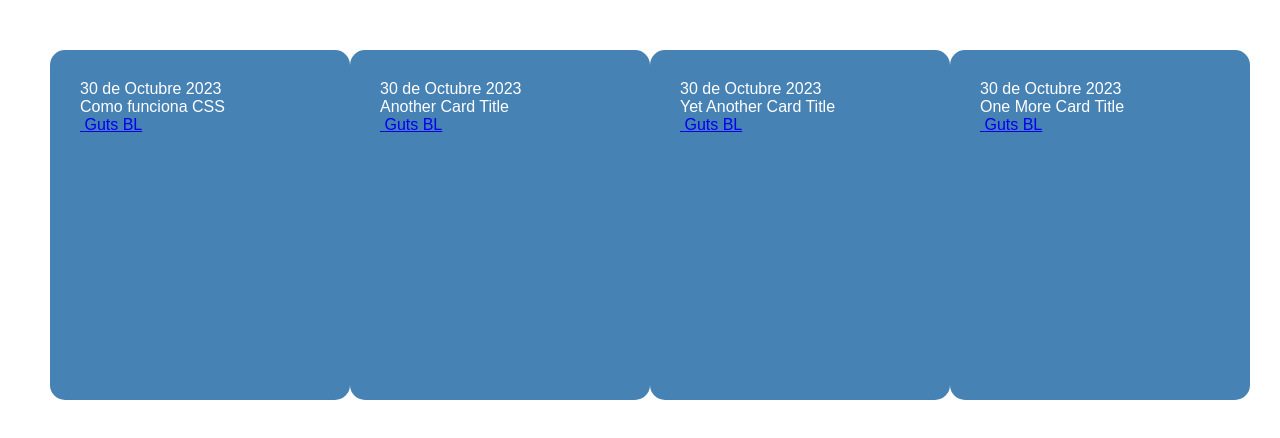
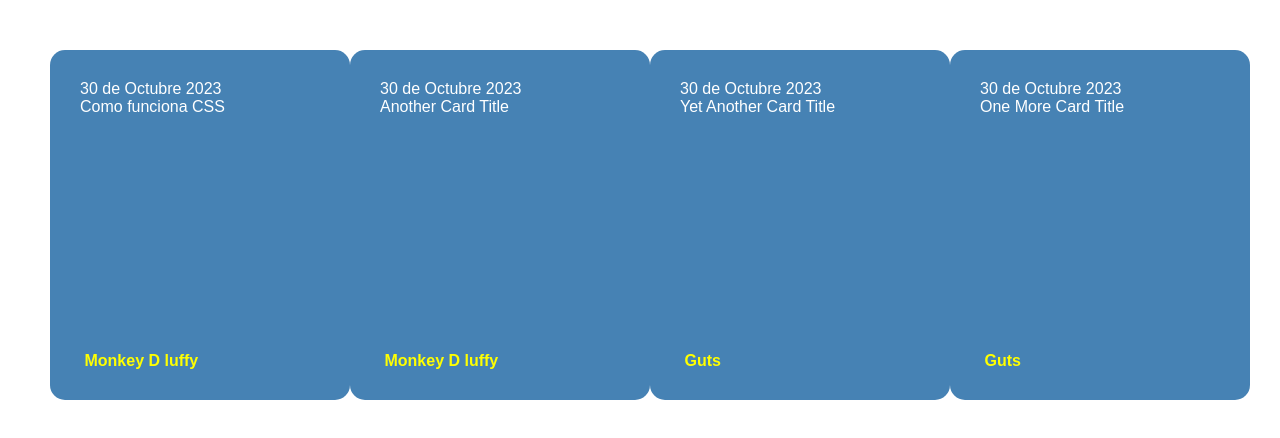
Before and after one commit to JSRETS90/Tarjetas-Animadas, a plain HTML site: page index.html in a window 1280 px wide. Shown: the top 438 px of the page. Drawn offline with Linux system fonts and the light colour scheme.

Commit message:
primer-animacion

```diff
--- a/estilos-t.css
+++ b/estilos-t.css
@@ -25,3 +25,22 @@ body{
 
     transition: all 0.3s ease;
 }
+
+.cards .card a{
+    color: yellow;
+    text-decoration: none;
+    font-weight: bolder;
+}
+
+.cards .card a:hover{
+    color: lightgoldenrodyellow;
+}
+
+.cards .card .header{
+    flex: 1;
+}
+
+.cards .card:hover{
+    margin-right: 80px;
+    transform: rotate(3deg) translateY(-15px);
+}
--- a/index.html
+++ b/index.html
@@ -18,7 +18,7 @@
                 <div class="autor">
                     <a href="#">
                         <img src="" alt="">
-                        <span>Guts BL</span>
+                        <span>Monkey D luffy</span>
                     </a>
                 </div>
             </div>
@@ -35,7 +35,7 @@
                 <div class="autor">
                     <a href="#">
                         <img src="" alt="">
-                        <span>Guts BL</span>
+                        <span>Monkey D luffy</span>
                     </a>
                 </div>
             </div>
@@ -43,7 +43,7 @@
 
         <!-- Card number 3 -->
         <div class="card">
-            <div class "header">
+            <div class="header">
                 <div class="date">30 de Octubre 2023</div>
                 <div class="title">Yet Another Card Title</div>
             </div>
@@ -52,7 +52,7 @@
                 <div class="autor">
                     <a href="#">
                         <img src="" alt="">
-                        <span>Guts BL</span>
+                        <span>Guts </span>
                     </a>
                 </div>
             </div>
@@ -69,7 +69,7 @@
                 <div class="autor">
                     <a href="#">
                         <img src="" alt="">
-                        <span>Guts BL</span>
+                        <span>Guts </span>
                     </a>
                 </div>
             </div>
```
